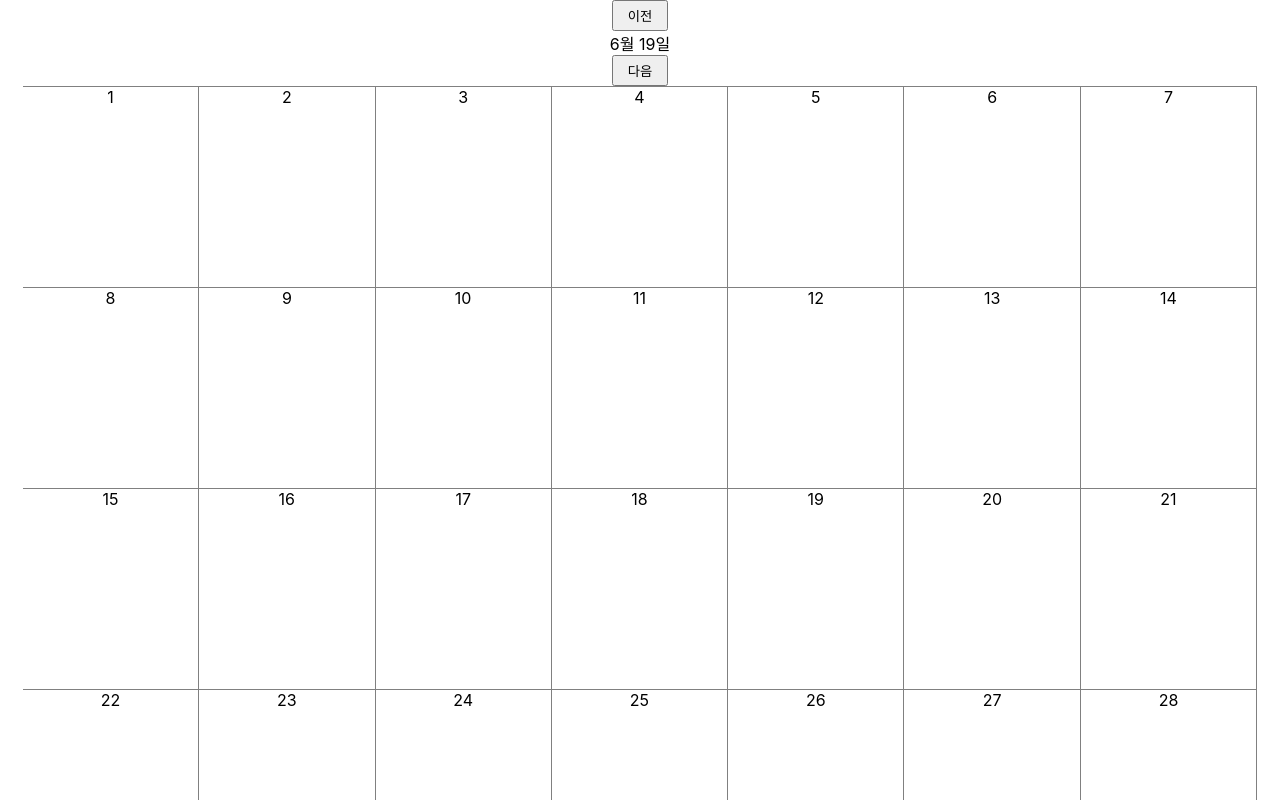
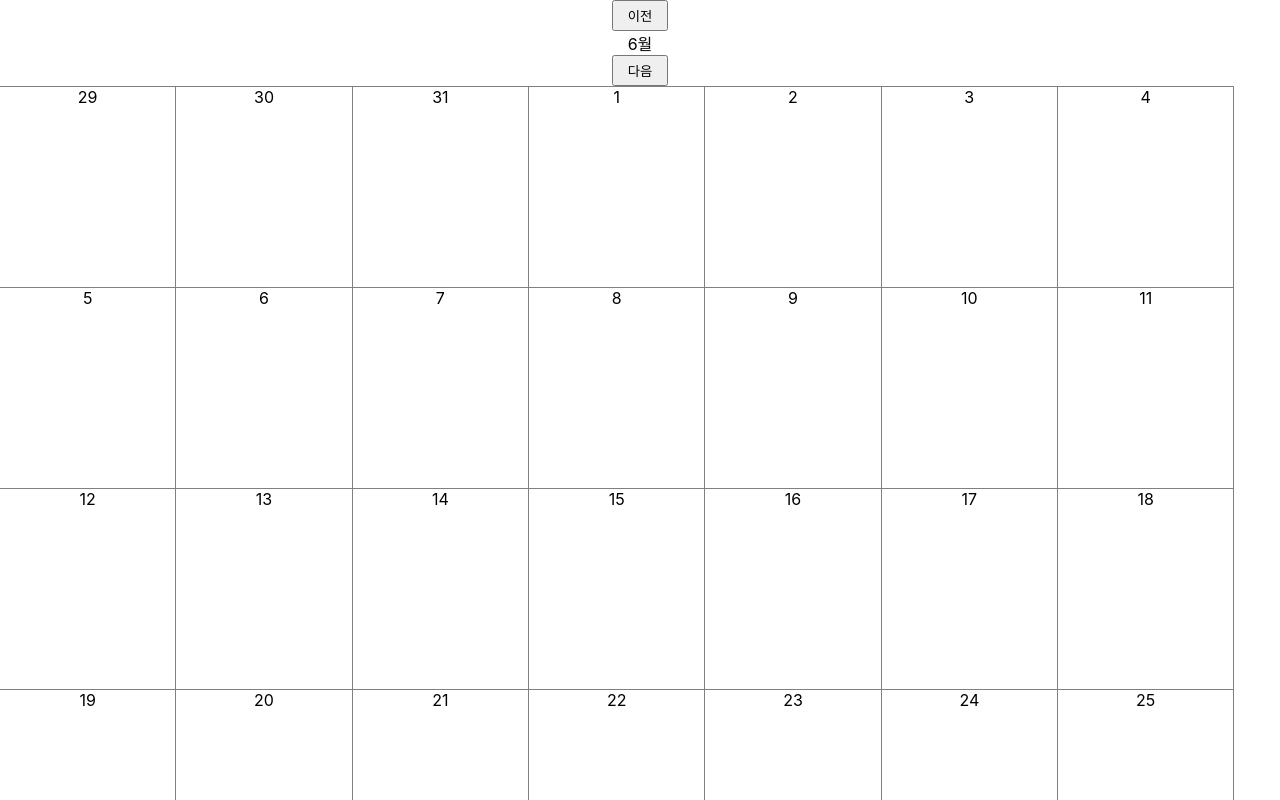
Before and after one commit to swpark907/calendar_tutorial, a React (Create React App) app: page / in a window 1280 px wide. Shown: the top 800 px of the page. Built offline with nearby package versions, Linux system fonts and the light colour scheme.

Commit message:
update: 달력에 표시할 줄의 개수 구하는 로직 생성

```diff
--- a/src/App.js
+++ b/src/App.js
@@ -9,7 +9,7 @@ const Button = styled.button`
 const Calendar = styled.div`
   width: 100%;
   display: flex;
-  justify-content: center;
+  justify-content: flex-start;
   flex-wrap: wrap;
 `;
 
@@ -39,6 +39,28 @@ function App() {
   const [currentMonth, setCurrentMonth] = useState(MONTH);
   const [currentDate, setCurrentDate] = useState(DATE);
 
+  const [dateList, setDateList] = useState([]);
+
+  const getCalendarLine = () => {
+    // 현재 달의 첫째날의 요일
+    const dayOfFirst = new Date(currentYear, currentMonth - 1).getDay();
+
+    let dateOfCount = 0;
+    dayOfFirst >= 4 ? (dateOfCount = 41) : (dateOfCount = 34);
+
+    const data = [];
+
+    for (let i = -dayOfFirst + 1; i <= dateOfCount - dayOfFirst + 1; i++) {
+      const day = new Date(currentYear, currentMonth - 1, i);
+      data.push(day);
+    }
+    setDateList(data);
+  };
+
+  useEffect(() => {
+    getCalendarLine();
+  }, [currentMonth]);
+
   useEffect(() => {
     console.log(LASTDATE);
     console.log(currentYear, currentMonth, currentDate);
@@ -49,11 +71,11 @@ function App() {
   return (
     <div className="App">
       <Button>이전</Button>
-      <Header>{currentMonth + "월 " + currentDate + "일"}</Header>
+      <Header>{currentMonth + "월 "}</Header>
       <Button>다음</Button>
       <Calendar>
-        {[...Array(LASTDATE)].map((date, index) => (
-          <DateForm>{Number(index) + 1}</DateForm>
+        {dateList.map((date, index) => (
+          <DateForm>{date.getDate()}</DateForm>
         ))}
       </Calendar>
     </div>
```
